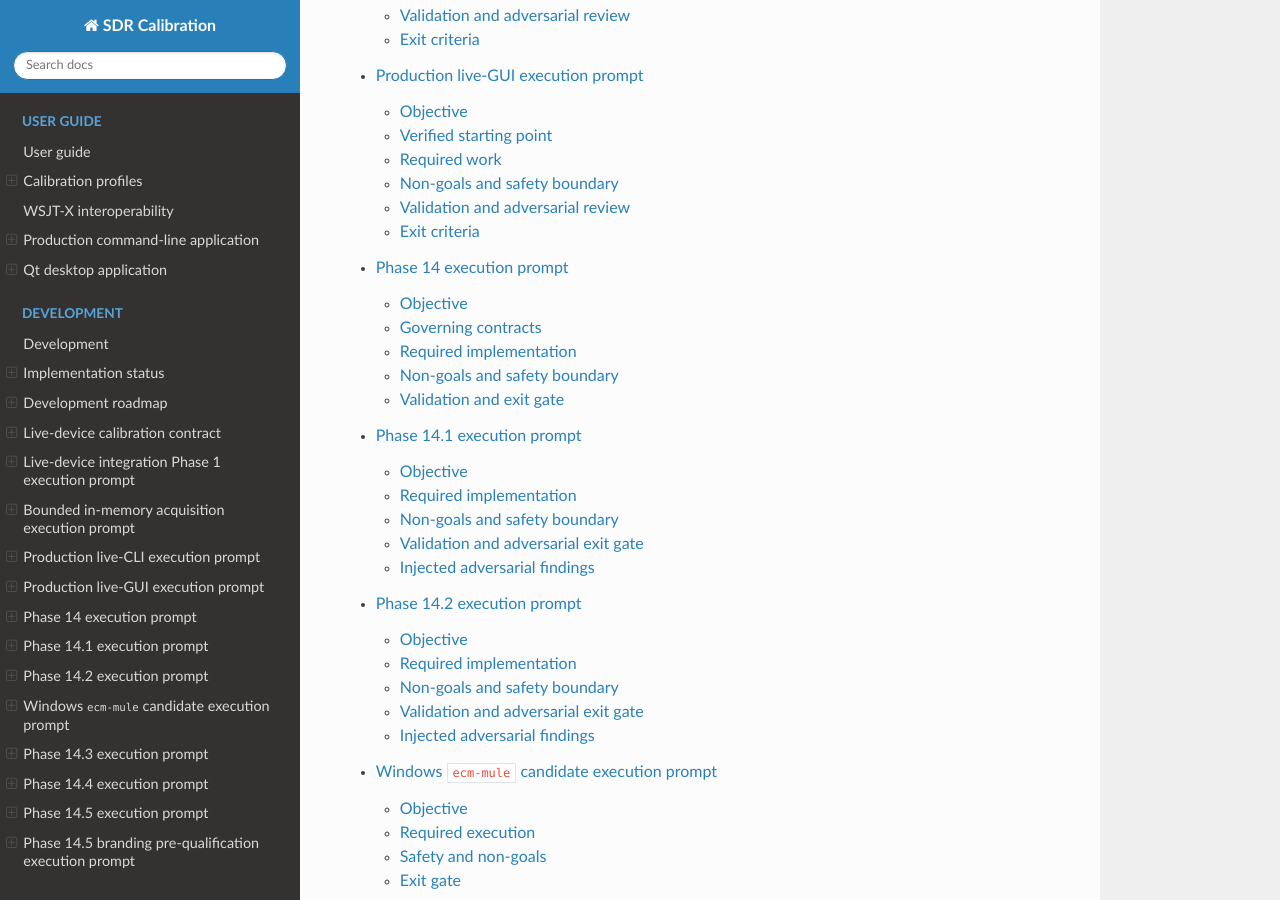
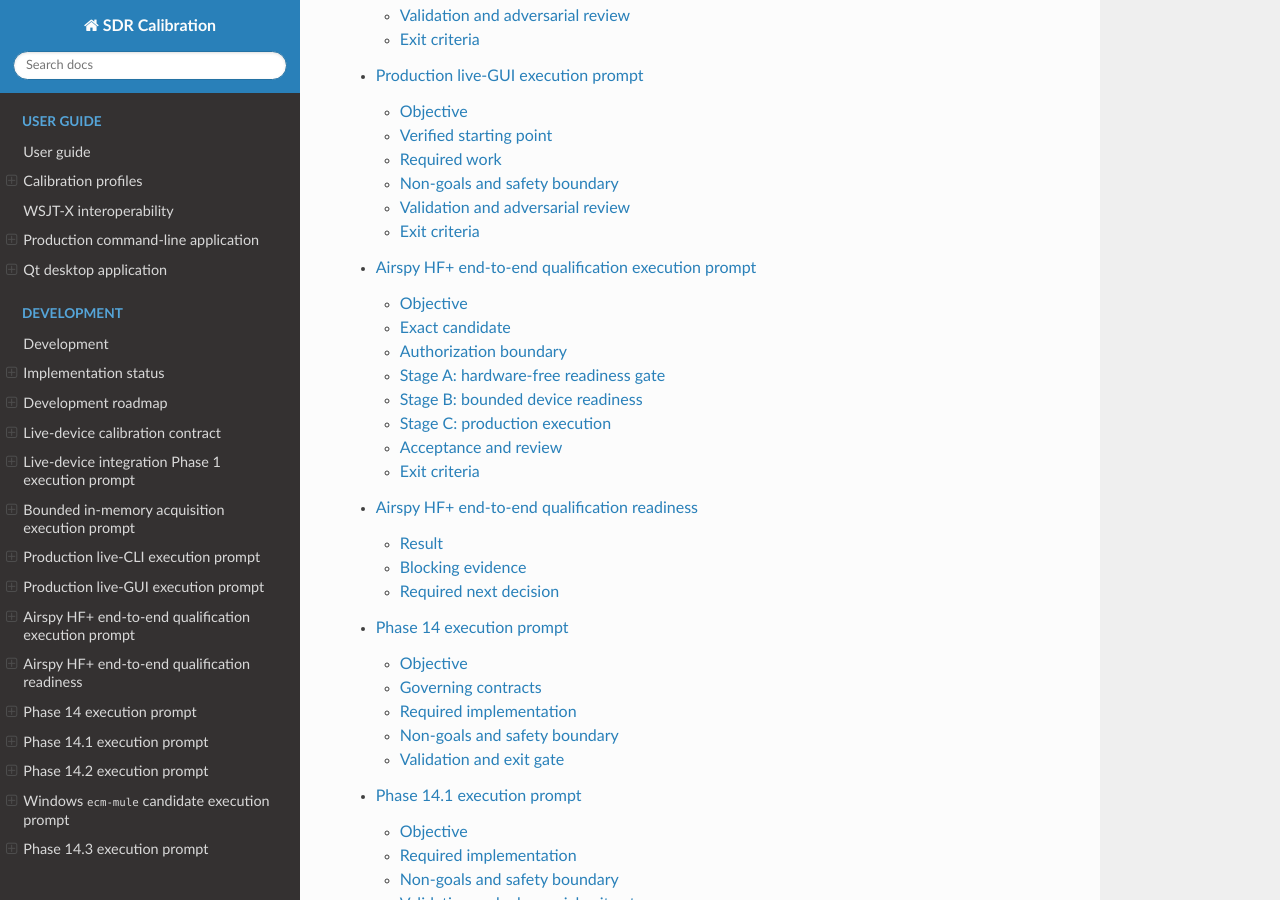
Before and after one commit to lbussy/SDR-Calibration, a Sphinx documentation site: the page built from docs/index.md, in a window 1280 px wide and 900 px high, scrolled down 2172 px. Built offline with Sphinx 7.4.7 and the Read the Docs theme 3.1.0, drawn with Linux system fonts in a browser that asks for light colours; some of the changed lines change nothing that is shown.

Commit message:
Record Airspy qualification readiness gate

```diff
--- /dev/null
+++ b/docs/development/airspyhf-end-to-end-qualification-prompt.md
@@ -0,0 +1,98 @@
+# Airspy HF+ end-to-end qualification execution prompt
+
+## Objective
+
+Qualify, or fail closed without qualification, one exact local end-to-end live
+calibration combination using the Airspy HF+ Discovery and NIST WWV carrier
+references. Retain independently reviewable evidence for acquisition through
+publication and cleanup without generalizing the result to other combinations.
+
+## Exact candidate
+
+- Source: the clean immutable revision selected immediately before execution.
+- Host: the local Apple Silicon Mac, with its OS build recorded at execution.
+- SoapySDR: exact library, API, ABI, and SoapyAirspyHF module versions recorded
+  at execution.
+- Device: Airspy HF+ Discovery, serial `2f52ff5de72635ba`, driver argument
+  `airspyhf`, receive channel 0, RX port, operator's existing receive antenna.
+- References: NIST WWV nominal carriers at 10,000,000 Hz and 15,000,000 Hz.
+  Both are required because the production workflow fits a linear model from at
+  least two independently identified observations with nonzero frequency span.
+- Receive settings: 192,000 complex samples/s, no requested hardware bandwidth,
+  no requested aggregate gain, strict requested/effective policy.
+- Bounds: one five-second acquisition per observation, 100 ms read timeout, and
+  a 16 MiB in-memory ceiling. No raw-IQ publication by the production workflow.
+- Output: a new timestamped directory under a private temporary qualification
+  root, promoted to repository evidence only after privacy and completeness
+  review.
+- Abort: cooperative SIGINT/cancel first; if cleanup cannot establish a known-
+  safe state, stop the gate and inspect the process/device without retrying.
+
+## Authorization boundary
+
+Rendering, source inspection, retained-evidence inspection, request generation,
+builds, fake tests, and documentation checks are hardware-free. The following
+operations require separate explicit authorization naming this exact device and
+bounds:
+
+1. receive-only enumeration of Airspy serial `2f52ff5de72635ba`;
+2. at most one five-second diagnostic capture at each of 10 MHz and 15 MHz; and
+3. only if readiness and both diagnostics pass, one production live run with
+   two five-second observations and the same limits.
+
+No transmission, network-controlled receiver, service installation, reboot,
+driver change, package installation, or unbounded retry is authorized.
+
+## Stage A: hardware-free readiness gate
+
+1. Verify a clean synchronized worktree and freeze the source revision.
+2. Verify the production request can represent the exact expected device
+   identity and all configuration fields required by `SoapyWorkflowBoundary`.
+3. Compare those requirements with the retained Qualification Gate 1 manifest.
+4. Verify current NIST primary sources establish the nominal carrier frequencies
+   and document the distinction between transmitted accuracy and received HF
+   uncertainty.
+5. Stop before enumeration if required identity/configuration readback is absent
+   or if exact hardware authorization has not been granted.
+
+## Stage B: bounded device readiness
+
+After explicit authorization, enumerate only the serial-bound device and record
+the exact resolved arguments and versions. Run the two bounded diagnostic
+captures without changing thresholds. Each must have exact sample count, zero
+missing samples and discontinuities, known-safe cleanup, and a carrier suitable
+for the production estimator/analyzer. A failed diagnostic makes the gate
+`Not qualified`; do not tune acceptance policy to force a pass.
+
+## Stage C: production execution
+
+Create a strict `sdrcal-live-calibration-request` with two independent WWV
+observations, exact requested/effective identity and configuration, an
+authenticated locally pinned registry snapshot, explicit propagation and
+received-signal uncertainty, honest assurance components, and bounded evidence.
+Execute through the production CLI or GUI once. Preserve canonical terminal
+JSON, diagnostics, timestamps, configuration and stream evidence, analyzer
+metrics, acceptance reasons, model and uncertainty results, profile/evidence
+artifacts, hashes, cleanup, and post-run device availability.
+
+## Acceptance and review
+
+Qualification requires every item in the end-to-end qualification contract,
+including authoritative-reference traceability, propagation limitations,
+accepted observations, valid nonzero-span linear fit, uncertainty, in-domain
+profile evaluation against the reference, atomic publication, independent
+hashes, and known-safe cleanup. Any missing, unverified, conflicting, or
+privacy-sensitive evidence fails closed.
+
+Adversarially review identity substitution, configuration assumptions,
+WWV/WWVH ambiguity, propagation uncertainty, metric provenance, observation
+independence, threshold tuning, partial publication, cleanup, and claim scope.
+Correct documentation defects, but do not repair a failed physical result by
+changing scientific or safety policy.
+
+## Exit criteria
+
+The outcome is either a narrowly positive matrix entry for this exact retained
+combination or a documented `Not qualified` result with the first blocking
+gate. No broader device, platform, package, reference, or calibration claim is
+created.
--- /dev/null
+++ b/docs/development/airspyhf-end-to-end-readiness.md
@@ -0,0 +1,55 @@
+# Airspy HF+ end-to-end qualification readiness
+
+## Result
+
+**Status: Not ready; physical execution was not started.**
+
+The hardware-free Stage A review of the
+[execution prompt](airspyhf-end-to-end-qualification-prompt.md) found that the
+exact retained Airspy HF+ Discovery capture does not provide all identity and
+configuration readbacks required by the production live workflow. A requested
+receive-only enumeration was also rejected at the authorization boundary, so
+no current hardware state was inspected.
+
+## Blocking evidence
+
+The retained Qualification Gate 1 manifest for serial
+`2f52ff5de72635ba` records:
+
+- `hardware_info` containing only the serial, without manufacturer or model;
+- an empty clock-source value;
+- no effective frequency-correction value.
+
+`SoapyWorkflowBoundary` currently requires a manufacturer, model, hardware
+serial, nonempty clock source, positive effective sample rate, and finite
+effective frequency correction before it can construct the exact device and
+configuration identity used by calibration. It then requires that identity and
+configuration to match the request. Inventing defaults or weakening this check
+would violate the fail-closed contract and is not part of qualification.
+
+The production workflow also requires at least two independent accepted
+observations spanning different frequencies. [NIST's WWV station
+page](https://www.nist.gov/pml/time-and-frequency-division/time-distribution/radio-station-wwv)
+identifies continuous 10 MHz and 15 MHz broadcasts, while [NIST SP
+250-67](https://doi.org/10.6028/NIST.SP.250-67) identifies the carriers as
+standard frequencies suitable for calibration within receiving-equipment and
+propagation limitations. This establishes a candidate reference plan, not that
+either carrier is currently receivable or suitable at this antenna.
+WWV and WWVH share nominal frequencies, and WWV's 10 MHz and 15 MHz transmitters
+derive from a common station clock. Station attribution, propagation effects,
+and scientifically honest independence/correlation evidence therefore remain
+unresolved later gates even after device readback is addressed.
+
+## Required next decision
+
+Before physical execution, separately review how the SoapyAirspyHF combination
+can truthfully establish the missing identity/configuration fields. Any adapter
+normalization must distinguish driver-reported values, stable capability
+identifiers, explicit unavailable values, and assumptions; it must not silently
+claim effective correction, clock, gain, or device identity.
+
+After that blocker is resolved and hardware-free tests pass, the operator must
+explicitly authorize the exact serial-bound enumeration and bounded receive
+operations listed in the execution prompt. Until both gates pass, the device
+matrix remains capture-qualified only and end-to-end calibration remains not
+qualified.
--- a/docs/development/index.md
+++ b/docs/development/index.md
@@ -22,6 +22,9 @@ The production live-CLI slice is governed by the
 [live-CLI execution prompt](live-cli-execution-prompt.md).
 The production live-GUI slice is governed by the
 [live-GUI execution prompt](live-gui-execution-prompt.md).
+The first exact local end-to-end candidate is governed by the
+[Airspy HF+ qualification prompt](airspyhf-end-to-end-qualification-prompt.md),
+with its current [hardware-free readiness result](airspyhf-end-to-end-readiness.md).
 
 Start with the [implementation status](status.md) and
 [development roadmap](roadmap.md), then consult the
--- a/docs/development/roadmap.md
+++ b/docs/development/roadmap.md
@@ -361,6 +361,13 @@ production boundary after schema-aware request review and explicit live-run
 confirmation. Separately authorized physical-device qualification follows as a
 distinct reviewed slice.
 
+The first exact Airspy HF+ Discovery/macOS end-to-end candidate completed its
+hardware-free readiness review and stopped before enumeration. Retained capture
+evidence lacks required manufacturer/model, clock-source, and effective
+frequency-correction readback for the fail-closed production boundary. The
+[readiness record](airspyhf-end-to-end-readiness.md) identifies the blocker;
+capture qualification does not transfer to end-to-end calibration.
+
 ## Release candidate
 
 Freeze a source revision and the initial schema and artifact compatibility
--- a/docs/development/status.md
+++ b/docs/development/status.md
@@ -123,6 +123,10 @@
   schema-aware review, unchanged-request gating, explicit live-run confirmation,
   injected production-boundary construction, and hardware-free widget tests.
   Physical execution remains unqualified.
+- Hardware-free readiness review for the exact Airspy HF+ Discovery/macOS
+  end-to-end candidate. It stopped before enumeration because retained driver
+  evidence cannot establish all identity/configuration fields required by the
+  fail-closed live boundary; physical execution remains not started.
 
 ## Planned, not implemented
 
--- a/docs/index.md
+++ b/docs/index.md
@@ -30,6 +30,8 @@ development/live-device-integration-phase-1-execution-prompt
 development/live-memory-acquisition-execution-prompt
 development/live-cli-execution-prompt
 development/live-gui-execution-prompt
+development/airspyhf-end-to-end-qualification-prompt
+development/airspyhf-end-to-end-readiness
 development/phase-14-execution-prompt
 development/phase-14-1-execution-prompt
 development/phase-14-2-execution-prompt
```
